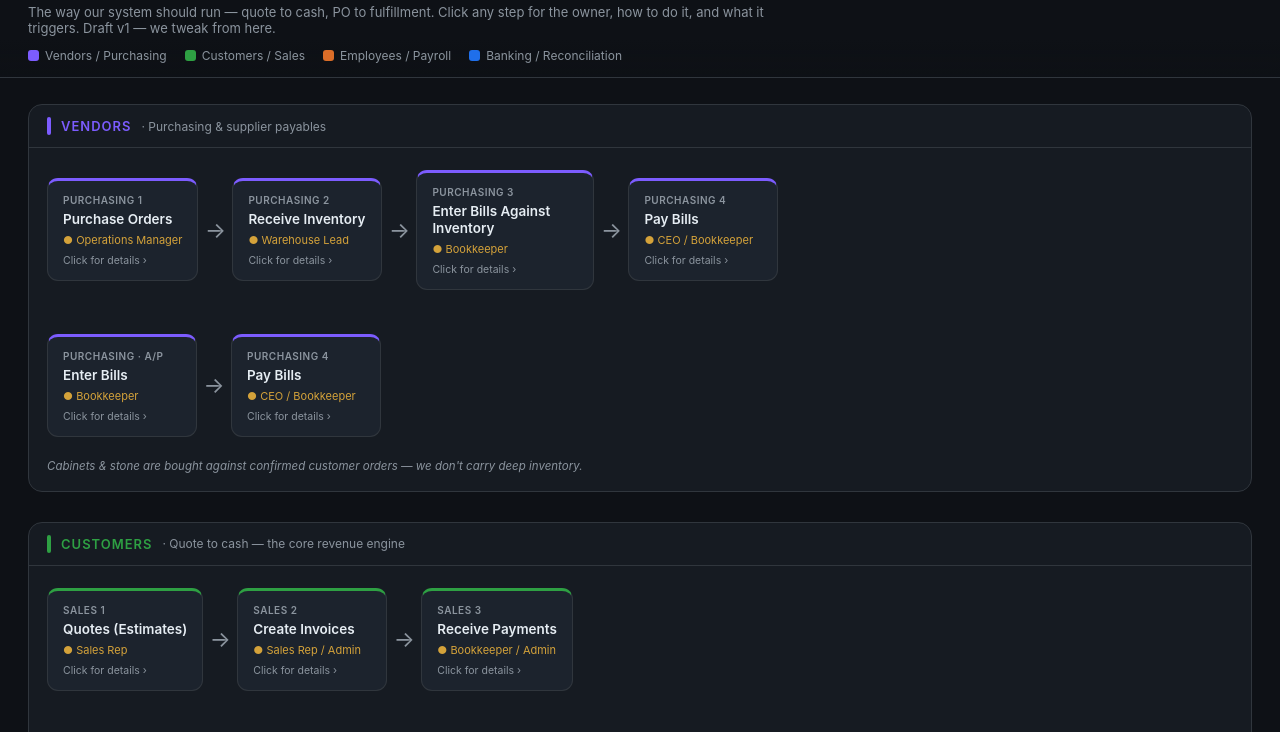
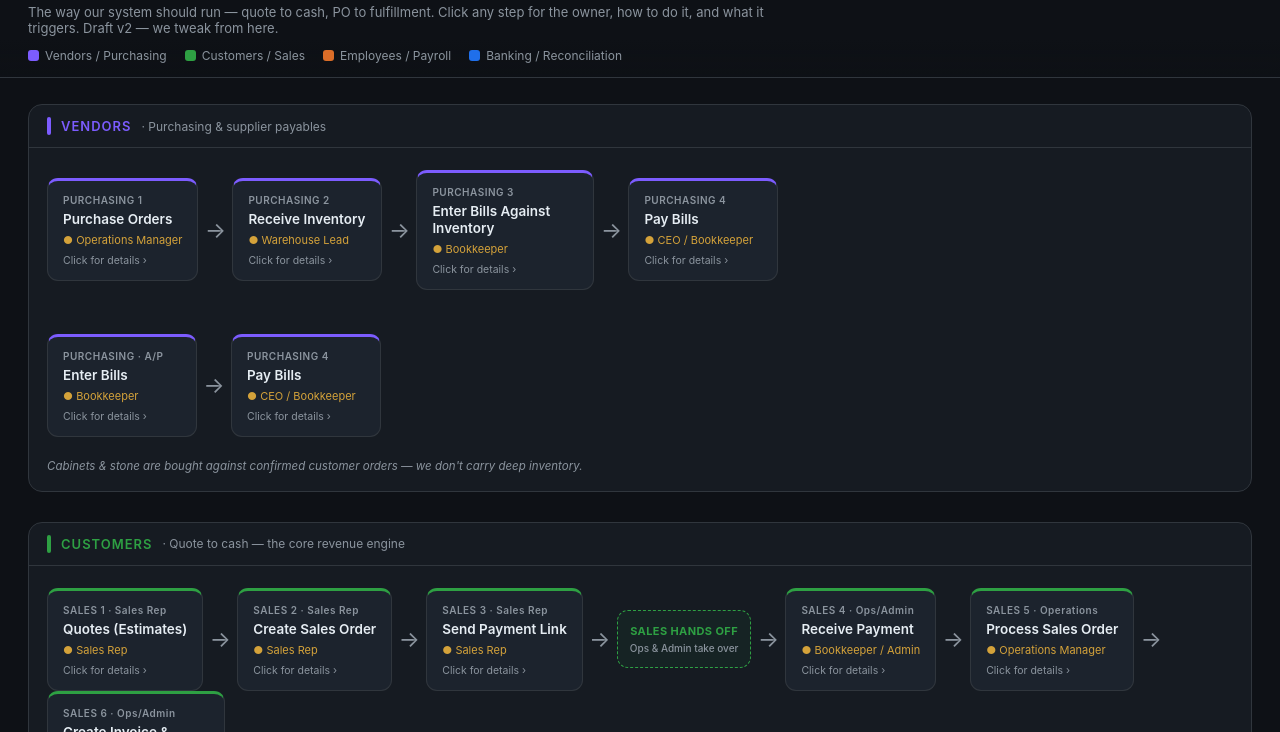
Before and after one commit to kody-hash/tdc-workflow, a plain HTML site: page index.html in a window 1280 px wide. Shown: the part 48-780 px from the top of the page. Drawn offline with Linux system fonts and the light colour scheme.

Commit message:
Add files via upload

```diff
--- a/index.html
+++ b/index.html
@@ -39,10 +39,12 @@
   .node .more{font-size:10.5px;color:var(--muted);margin-top:2px}
   .arrow{display:flex;align-items:center;justify-content:center;color:var(--muted);
     font-size:22px;padding:0 4px;min-width:34px;user-select:none}
-  .arrow.down{width:100%;justify-content:flex-start;padding-left:60px;height:26px}
   .group{display:flex;align-items:center}
+  .handoff{display:flex;flex-direction:column;align-items:center;justify-content:center;text-align:center;
+    border:1px dashed var(--customers);border-radius:11px;padding:13px 12px;min-width:120px;max-width:140px;
+    color:var(--customers);font-size:11px;font-weight:700;letter-spacing:.4px;background:rgba(46,160,67,.06)}
+  .handoff span{display:block;color:var(--muted);font-weight:500;margin-top:4px;font-size:10px;letter-spacing:0}
   .note{font-size:11.5px;color:var(--muted);padding:0 18px 18px;font-style:italic}
-  /* detail drawer */
   .overlay{position:fixed;inset:0;background:rgba(0,0,0,.55);opacity:0;pointer-events:none;
     transition:.2s;z-index:40}
   .overlay.open{opacity:1;pointer-events:auto}
@@ -72,7 +74,7 @@
 <body>
 <header>
   <h1><span class="gold">Top Drawer Cabinetry</span> &nbsp;·&nbsp; Enterprise Workflow</h1>
-  <p>The way our system should run — quote to cash, PO to fulfillment. Click any step for the owner, how to do it, and what it triggers. Draft v1 — we tweak from here.</p>
+  <p>The way our system should run — quote to cash, PO to fulfillment. Click any step for the owner, how to do it, and what it triggers. Draft v2 — we tweak from here.</p>
   <div class="legend">
     <span><i class="dot" style="background:var(--vendors)"></i>Vendors / Purchasing</span>
     <span><i class="dot" style="background:var(--customers)"></i>Customers / Sales</span>
@@ -95,49 +97,25 @@
 </aside>
 
 <script>
-/* ============================================================
-   WORKFLOW DATA  — edit here to tweak. Each lane has a row of
-   nodes; "down" inserts a vertical connector for branch rows.
-   ============================================================ */
 const LANES = [
-  {
-    key:"VENDORS", color:"var(--vendors)", sub:"Purchasing & supplier payables",
-    rows:[
-      ["po","recv","billinv","paybills"],
-      ["enterbills","paybills2"]
-    ],
-    note:"Cabinets & stone are bought against confirmed customer orders — we don't carry deep inventory."
-  },
-  {
-    key:"CUSTOMERS", color:"var(--customers)", sub:"Quote to cash — the core revenue engine",
-    rows:[
-      ["quote","invoice","receivepay"],
-      ["salesorder","invoice2"],
-      ["salesreceipt","onlinepay"]
-    ],
-    note:"Every job starts as a Quote/Estimate. Nothing gets ordered or built without a signed estimate + deposit."
-  },
-  {
-    key:"EMPLOYEES", color:"var(--employees)", sub:"Time & payroll",
-    rows:[
-      ["entertime","payemp","payliab","taxforms"]
-    ],
-    note:"15 employees across sales, warehouse, and admin. Time feeds payroll; payroll feeds the books."
-  },
-  {
-    key:"BANKING", color:"var(--banking)", sub:"Deposits & reconciliation",
-    rows:[
-      ["deposits","reconcile","writechecks"]
-    ],
-    note:"All money in and out lands here. Reconcile monthly against the bank statement — no exceptions."
-  }
+  {key:"VENDORS", color:"var(--vendors)", sub:"Purchasing & supplier payables",
+    rows:[["po","recv","billinv","paybills"],["enterbills","paybills2"]],
+    note:"Cabinets & stone are bought against confirmed customer orders — we don't carry deep inventory."},
+  {key:"CUSTOMERS", color:"var(--customers)", sub:"Quote to cash — the core revenue engine",
+    rows:[["quote","salesorder","paylink","__handoff__","receivepay","processso","invoice"]],
+    note:"Sales reps own Quotes → Sales Orders → Payment Link, then they're out. Payment, fulfillment, and invoicing are handled by Ops & Admin."},
+  {key:"EMPLOYEES", color:"var(--employees)", sub:"Time & payroll",
+    rows:[["entertime","payemp","payliab","taxforms"]],
+    note:"15 employees across sales, warehouse, and admin. Time feeds payroll; payroll feeds the books."},
+  {key:"BANKING", color:"var(--banking)", sub:"Deposits & reconciliation",
+    rows:[["deposits","reconcile","writechecks"]],
+    note:"All money in and out lands here. Reconcile monthly against the bank statement — no exceptions."}
 ];
 
 const NODES = {
-  /* VENDORS */
   po:{step:"PURCHASING 1",title:"Purchase Orders",owner:"Operations Manager",
-    steps:["Generate a PO ONLY against a signed estimate + received deposit.","Pull exact cabinet & stone SKUs from the approved quote — apply scribe, toe-kick, and filler rules; exclude all appliances.","Send PO to the manufacturer; record the confirmed lead time (3–5 business days).","File the PO number against the customer job for traceability."],
-    trig:"Signed estimate + deposit received",next:"Receive Inventory"},
+    steps:["Generate a PO ONLY against a processed sales order (payment received).","Pull exact cabinet & stone SKUs from the approved quote — apply scribe, toe-kick, and filler rules; exclude all appliances.","Send PO to the manufacturer; record the confirmed lead time (3–5 business days).","File the PO number against the customer job for traceability."],
+    trig:"Sales order processed / payment received",next:"Receive Inventory"},
   recv:{step:"PURCHASING 2",title:"Receive Inventory",owner:"Warehouse Lead",
     steps:["When product arrives, match each line to the PO.","Inspect for damage/shortage; photograph and flag any discrepancy same-day.","Mark the PO as received in the system — partial receipts noted line-by-line.","Stage product by job, not by SKU, so fulfillment is clean."],
     trig:"Product arrives at 3120 W Thomas Rd",next:"Enter Bills Against Inventory"},
@@ -154,30 +132,25 @@ const NODES = {
     steps:["Same Pay Bills queue — both inventory and operating bills flow here.","Approve, pay, and record.","Watch terms to capture any early-pay advantages."],
     trig:"Bill due / approved for payment",next:"Banking → Reconcile"},
 
-  /* CUSTOMERS */
-  quote:{step:"SALES 1",title:"Quotes (Estimates)",owner:"Sales Rep",
-    steps:["Build the estimate from the design + measurements; include free 3D rendering where it wins the job.","Apply cabinet rules: scribe on exposed sides (except ranges/fridges), toe kick per 96\", correct filler codes (F342=WF3, F642=WF6, F396=TF3, F696=TF6).","Combine FR + Box as one line for Olive Green SKUs starting with 28.","Present pricing as line items + totals + grand total. Get signature and deposit."],
-    trig:"New lead / measurement complete",next:"Sales Order → Create Invoices"},
-  salesorder:{step:"SALES 1b",title:"Sales Orders",owner:"Sales Rep / Ops",
-    steps:["Convert the signed estimate into a Sales Order to lock the job into the pipeline.","Sales Order drives the Purchase Order to the manufacturer.","Track status: ordered → received → ready → delivered/installed."],
-    trig:"Estimate signed",next:"Purchase Orders + Create Invoices"},
-  invoice:{step:"SALES 2",title:"Create Invoices",owner:"Sales Rep / Admin",
-    steps:["Invoice from the estimate/sales order so nothing is missed.","Apply deposit already collected; show remaining balance.","Set terms; invoice due on delivery/pickup unless otherwise agreed.","Send to customer."],
-    trig:"Order confirmed / ready to bill",next:"Receive Payments"},
-  invoice2:{step:"SALES 2",title:"Create Invoices",owner:"Sales Rep / Admin",
-    steps:["Sales Orders flow into the same invoicing step.","Pull line items straight from the order — no re-keying.","Confirm totals before sending."],
-    trig:"Sales order ready to bill",next:"Receive Payments"},
-  salesreceipt:{step:"SALES · counter",title:"Create Sales Receipts",owner:"Admin",
-    steps:["Use for paid-in-full, point-of-sale transactions (no invoice/terms needed).","Captures payment + sale in one step.","Feeds directly to Receive Payments / deposit."],
-    trig:"Immediate full payment at counter",next:"Receive Payments"},
-  onlinepay:{step:"SALES · online",title:"Get Online Payments",owner:"Admin",
-    steps:["Send payment links for deposits and balances.","Customer pays by card/ACH online.","Payment auto-matches to the open invoice."],
-    trig:"Invoice sent with pay link",next:"Receive Payments"},
-  receivepay:{step:"SALES 3",title:"Receive Payments",owner:"Bookkeeper / Admin",
-    steps:["Apply every incoming payment to the correct open invoice — never leave unapplied credits.","Record method (card, ACH, check, cash).","Confirm the invoice balance updates to zero when paid in full.","Funds flow to Banking for deposit."],
-    trig:"Customer pays invoice",next:"Banking → Record Deposits"},
+  quote:{step:"SALES 1 · Sales Rep",title:"Quotes (Estimates)",owner:"Sales Rep",
+    steps:["Build the estimate from the design + measurements; include free 3D rendering where it wins the job.","Apply cabinet rules: scribe on exposed sides (except ranges/fridges), toe kick per 96\", correct filler codes (F342=WF3, F642=WF6, F396=TF3, F696=TF6).","Combine FR + Box as one line for Olive Green SKUs starting with 28.","Present pricing as line items + totals + grand total."],
+    trig:"New lead / measurement complete",next:"Sales Order"},
+  salesorder:{step:"SALES 2 · Sales Rep",title:"Create Sales Order",owner:"Sales Rep",
+    steps:["When the customer wants to move forward, convert the estimate into a Sales Order.","This locks the job into the pipeline — but nothing is ordered or built yet.","Immediately pair it with a payment link (next step).","Do NOT process the order until payment is received."],
+    trig:"Customer says “move forward”",next:"Send Payment Link (same time)"},
+  paylink:{step:"SALES 3 · Sales Rep",title:"Send Payment Link",owner:"Sales Rep",
+    steps:["At the same time as the Sales Order, send a QuickBooks Payments online payment link.","Customer pays the deposit/balance online by card or ACH.","This is the sales rep's LAST step — once the link is sent, the job hands off to Ops & Admin.","Confirm the link was delivered, then move on."],
+    trig:"Sales order created",next:"Handoff → Receive Payment"},
+  receivepay:{step:"SALES 4 · Ops/Admin",title:"Receive Payment",owner:"Bookkeeper / Admin",
+    steps:["Customer pays through the QuickBooks payment link.","Confirm the payment lands and record it against the job.","Hold the payment to apply against the invoice later (after items are received).","Greenlight the order for processing."],
+    trig:"Customer pays the link",next:"Process Sales Order"},
+  processso:{step:"SALES 5 · Operations",title:"Process Sales Order",owner:"Operations Manager",
+    steps:["With payment confirmed, process the Sales Order.","This kicks the Purchase Order to the manufacturer (see Vendors lane).","Track the order: ordered → received → ready → delivered/installed.","Coordinate delivery/pickup with the customer."],
+    trig:"Payment received",next:"Create Invoice (when items received)"},
+  invoice:{step:"SALES 6 · Ops/Admin",title:"Create Invoice & Apply Payment",owner:"Bookkeeper / Admin",
+    steps:["When the customer receives their items, create the invoice from the Sales Order.","Apply the payment already collected via the link to the invoice.","Confirm the balance nets to zero (or bill any remaining balance).","Funds flow to Banking for deposit."],
+    trig:"Customer receives items",next:"Banking → Record Deposits"},
 
-  /* EMPLOYEES */
   entertime:{step:"PAYROLL 1",title:"Enter Time",owner:"Each Employee / Manager",
     steps:["Staff log hours (and job, if billable) each day.","Managers approve weekly before the pay run.","Accurate time = accurate job costing and payroll."],
     trig:"Start of pay period",next:"Pay Employees"},
@@ -191,7 +164,6 @@ const NODES = {
     steps:["File required payroll tax forms; issue W-2s at year end.","Reconcile payroll totals to the books.","Hand off to CPA for filings."],
     trig:"Quarterly / year-end",next:"Banking → Reconcile"},
 
-  /* BANKING */
   deposits:{step:"BANKING 1",title:"Record Deposits",owner:"Bookkeeper",
     steps:["Group received payments into deposits that match what hits the bank.","Include merchant-service batches separately so they reconcile cleanly.","Record same-day where possible."],
     trig:"Payments received / merchant batch settles",next:"Reconcile"},
@@ -205,22 +177,25 @@ const NODES = {
 
 const LANE_COLORS = {VENDORS:"var(--vendors)",CUSTOMERS:"var(--customers)",EMPLOYEES:"var(--employees)",BANKING:"var(--banking)"};
 
-/* ---- render ---- */
 const wrap = document.getElementById("wrap");
 LANES.forEach(lane=>{
   const sec = document.createElement("div"); sec.className="lane";
   let rowsHtml="";
-  lane.rows.forEach((row,ri)=>{
+  lane.rows.forEach((row)=>{
     let r = '<div class="flow">';
     row.forEach((id,i)=>{
-      const n = NODES[id];
-      r += `<div class="group">
-        <div class="node" onclick="openDrawer('${id}','${lane.key}')" style="border-top:3px solid ${lane.color}">
+      r += `<div class="group">`;
+      if(id==="__handoff__"){
+        r += `<div class="handoff">SALES HANDS OFF<span>Ops &amp; Admin take over</span></div>`;
+      } else {
+        const n = NODES[id];
+        r += `<div class="node" onclick="openDrawer('${id}','${lane.key}')" style="border-top:3px solid ${lane.color}">
           <span class="step">${n.step}</span>
           <span class="title">${n.title}</span>
           <span class="owner">&#9679; ${n.owner}</span>
           <span class="more">Click for details ›</span>
         </div>`;
+      }
       if(i<row.length-1) r += `<div class="arrow">→</div>`;
       r += `</div>`;
     });
@@ -237,7 +212,6 @@ LANES.forEach(lane=>{
   wrap.appendChild(sec);
 });
 
-/* ---- drawer ---- */
 function openDrawer(id,laneKey){
   const n = NODES[id];
   document.getElementById("d-lane").textContent = laneKey;
```
